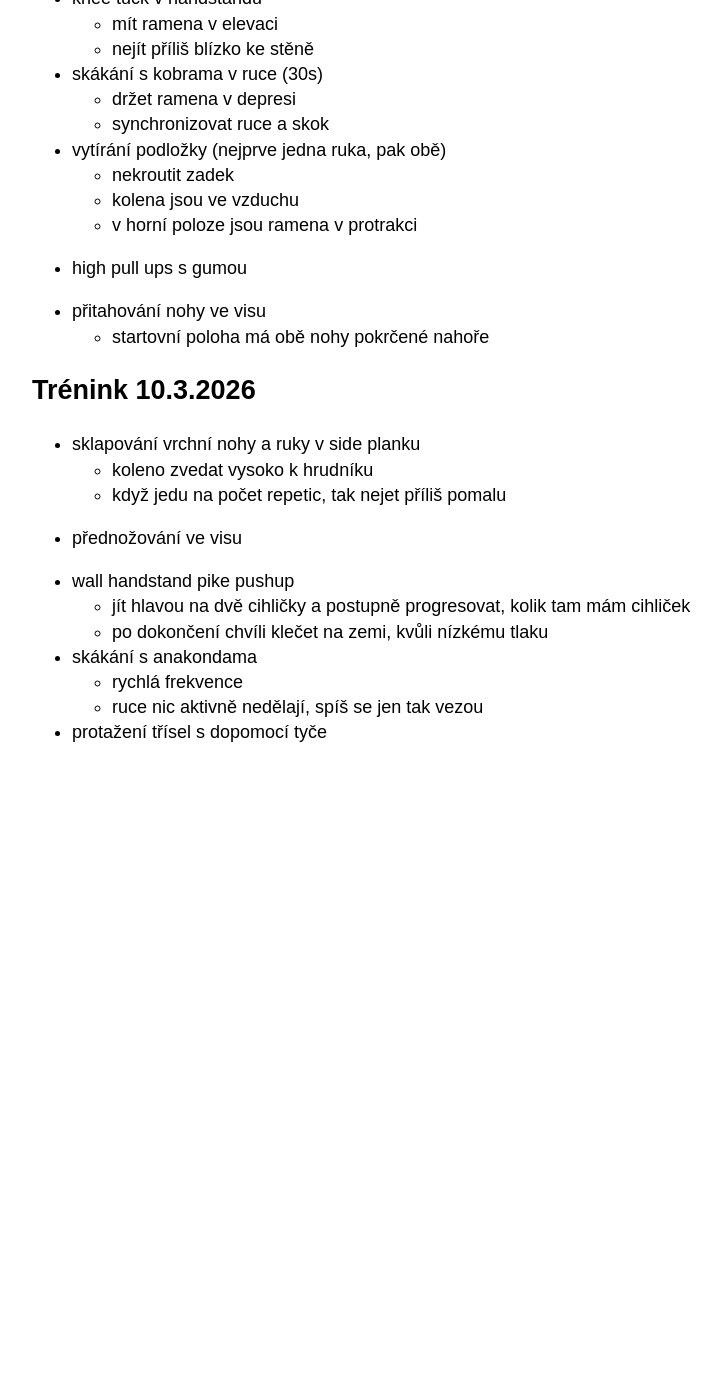
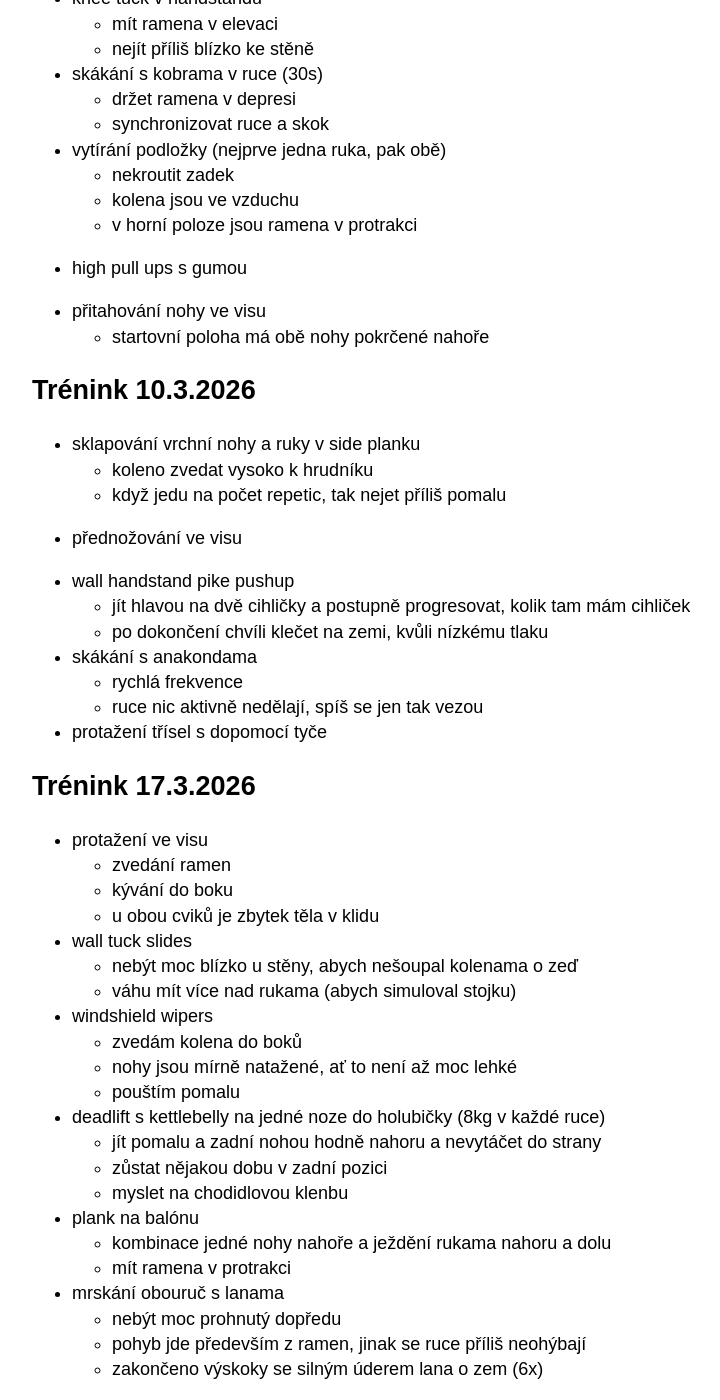
Before and after one commit to hartmaj2/hartmaj2.github.io, a Jekyll site: the page built from sections/sports/fitness.md, in a window 1280 px wide and 1400 px high, scrolled down 8648 px. Shown: the whole window, without its empty margins (158-878 px from the left). Built offline with Jekyll 4.4.1, drawn with Linux system fonts in a browser that asks for light colours; before the commit the page ends 9412 px from its top, so only the background shows below that.

Commit message:
Upload fitness

```diff
--- a/sections/sports/fitness.md
+++ b/sections/sports/fitness.md
@@ -425,3 +425,33 @@ minutu běžky
   - ruce nic aktivně nedělají, spíš se jen tak vezou
 
 - protažení třísel s dopomocí tyče
+
+## Trénink 17.3.2026
+
+- protažení ve visu
+  - zvedání ramen
+  - kývání do boku
+  - u obou cviků je zbytek těla v klidu
+
+- wall tuck slides
+  - nebýt moc blízko u stěny, abych nešoupal kolenama o zeď
+  - váhu mít více nad rukama (abych simuloval stojku)
+
+- windshield wipers
+  - zvedám kolena do boků
+  - nohy jsou mírně natažené, ať to není až moc lehké
+  - pouštím pomalu
+
+- deadlift s kettlebelly na jedné noze do holubičky (8kg v každé ruce)
+  - jít pomalu a zadní nohou hodně nahoru a nevytáčet do strany
+  - zůstat nějakou dobu v zadní pozici
+  - myslet na chodidlovou klenbu
+
+- plank na balónu
+  - kombinace jedné nohy nahoře a ježdění rukama nahoru a dolu
+  - mít ramena v protrakci
+
+- mrskání obouruč s lanama
+  - nebýt moc prohnutý dopředu
+  - pohyb jde především z ramen, jinak se ruce příliš neohýbají
+  - zakončeno výskoky se silným úderem lana o zem (6x)
```
